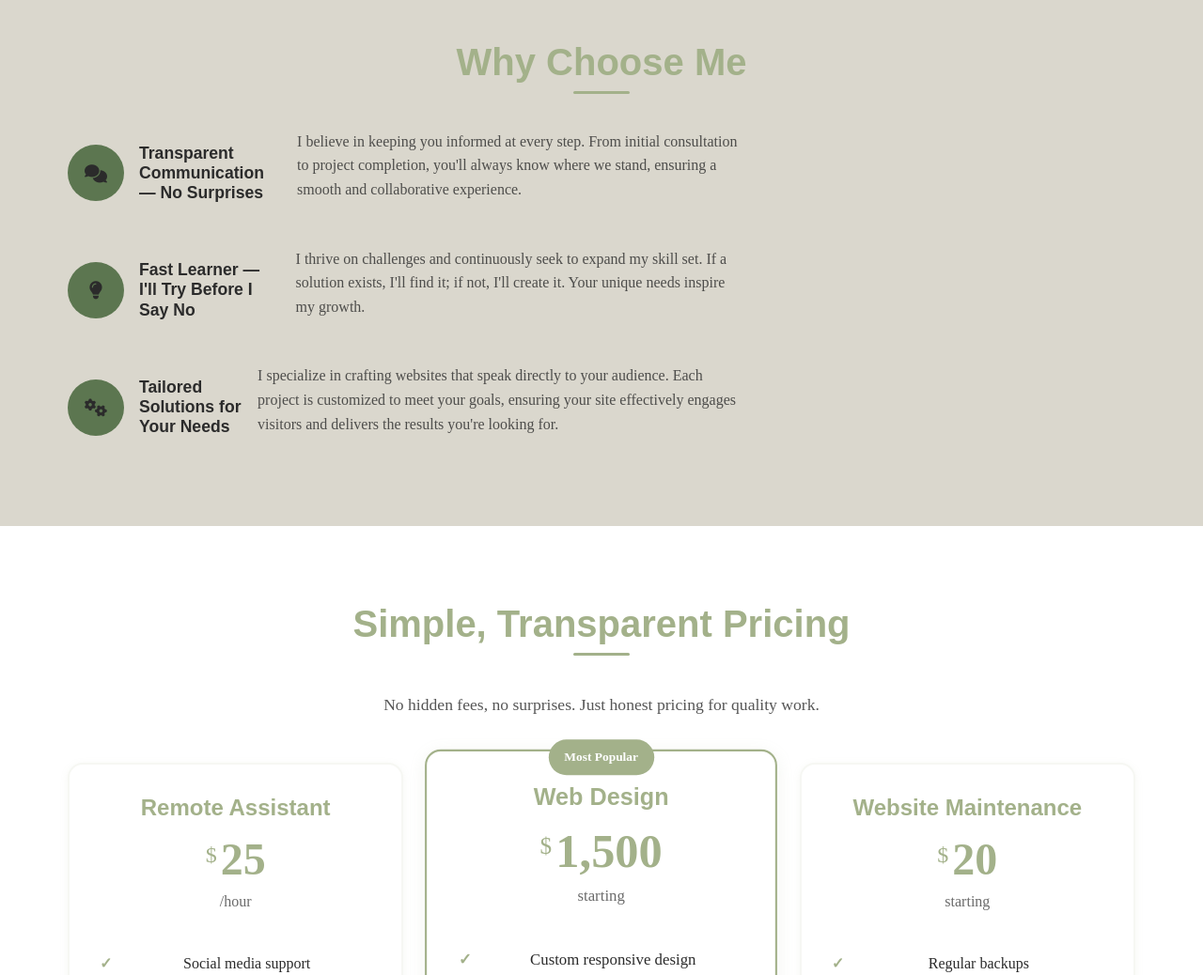
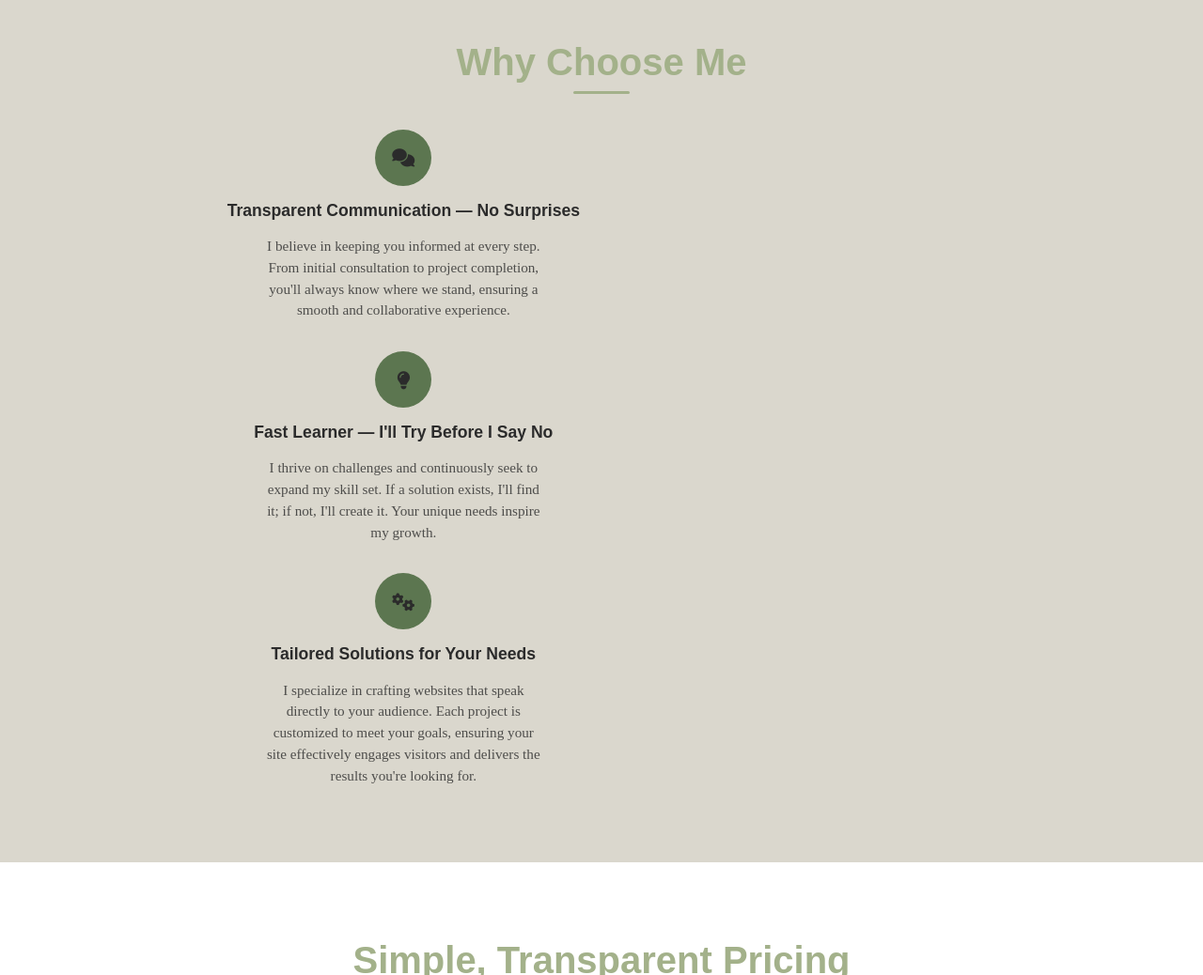
Before and after one commit to rclendenen/rileyclendenen.com1, a plain HTML site: page index.html in a window 1280 px wide. Shown: the part 3280-4318 px from the top of the page at 94% size. Drawn offline with Linux system fonts and the light colour scheme; a web font is replaced by a local one.

Commit message:
Center-align text content in Why Choose Me section

```diff
--- a/styles.css
+++ b/styles.css
@@ -726,7 +726,9 @@ p {
 
 .feature-item {
     display: flex;
+    flex-direction: column;
     align-items: center;
+    text-align: center;
     gap: 1rem;
 }
 
@@ -747,6 +749,14 @@ p {
     color: var(--deep-text);
     font-size: 1.1rem;
     margin: 0;
+}
+
+.feature-item p {
+    color: var(--deep-text);
+    font-size: 0.95rem;
+    line-height: 1.5;
+    margin: 0;
+    max-width: 300px;
 }
 
 .testimonial {
```
